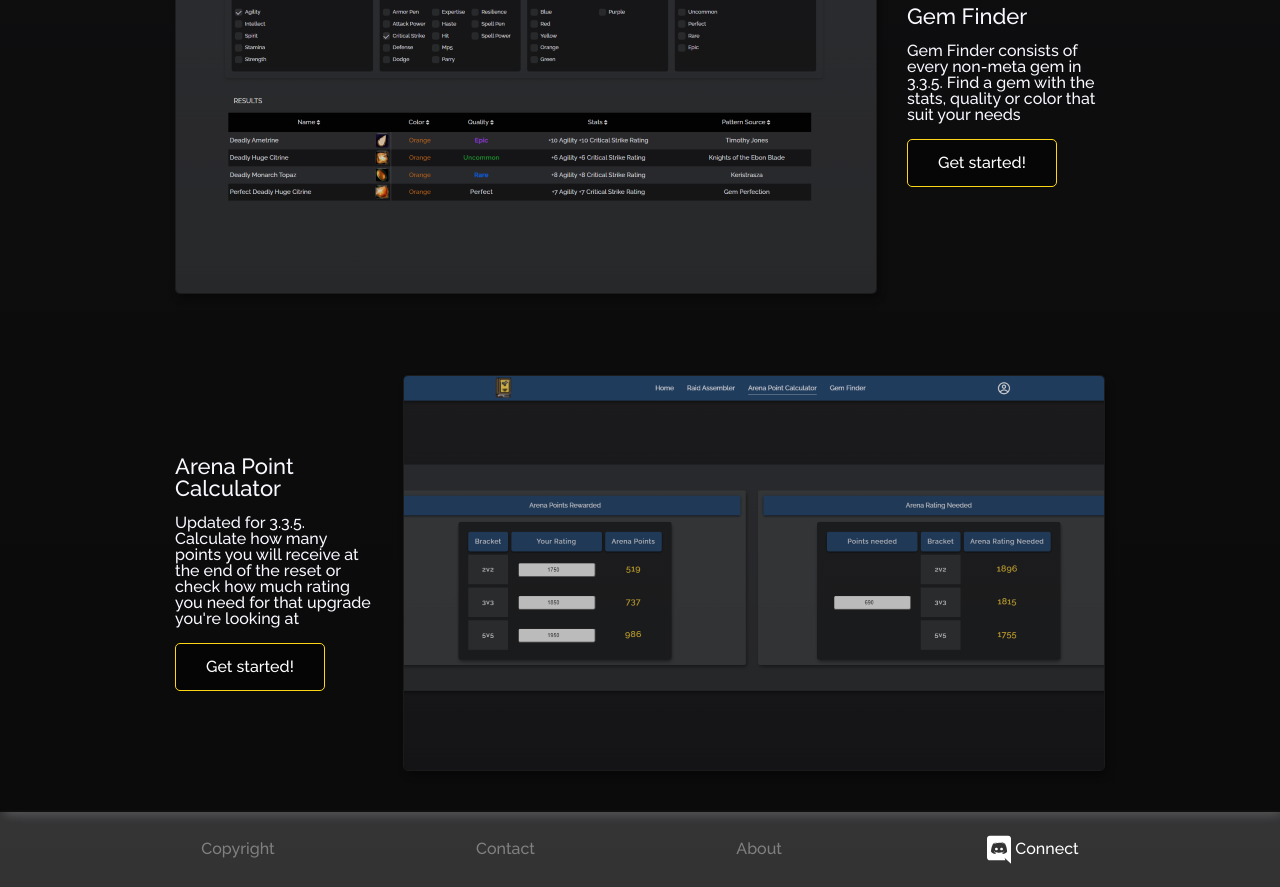
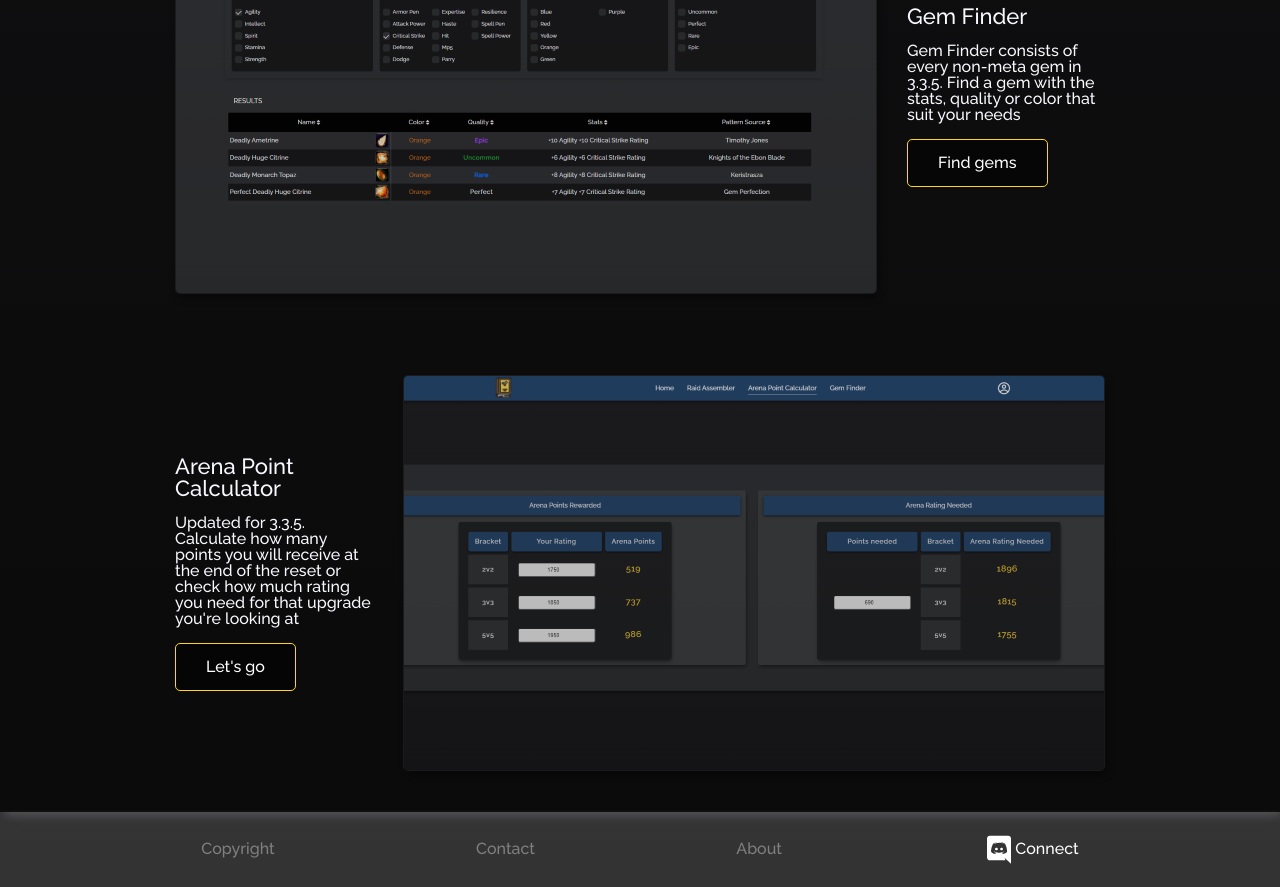
Before and after one commit to MarcusMohns/Codex-Online, a React (Create React App) app: page /home in a window 1280 px wide. Shown: the part 720-1607 px from the top of the page. Built offline with nearby package versions, Linux system fonts and the light colour scheme.

Commit message:
changed up the text on buttons

```diff
--- a/src/pages/home.js
+++ b/src/pages/home.js
@@ -41,7 +41,7 @@ const Home = () => {
           Gem Finder consists of every non-meta gem in 3.3.5. Find a gem with
           the stats, quality or color that suit your needs
           <Link to="/gemfinder" className="link-button">
-            Get started!
+            Find gems
           </Link>
         </PagePreviewText>
         <img
@@ -57,7 +57,7 @@ const Home = () => {
           end of the reset or check how much rating you need for that upgrade
           you're looking at
           <Link to="/arenapointcalculator" className="link-button">
-            Get started!
+            Let's go
           </Link>
         </PagePreviewText>
         <img
```
